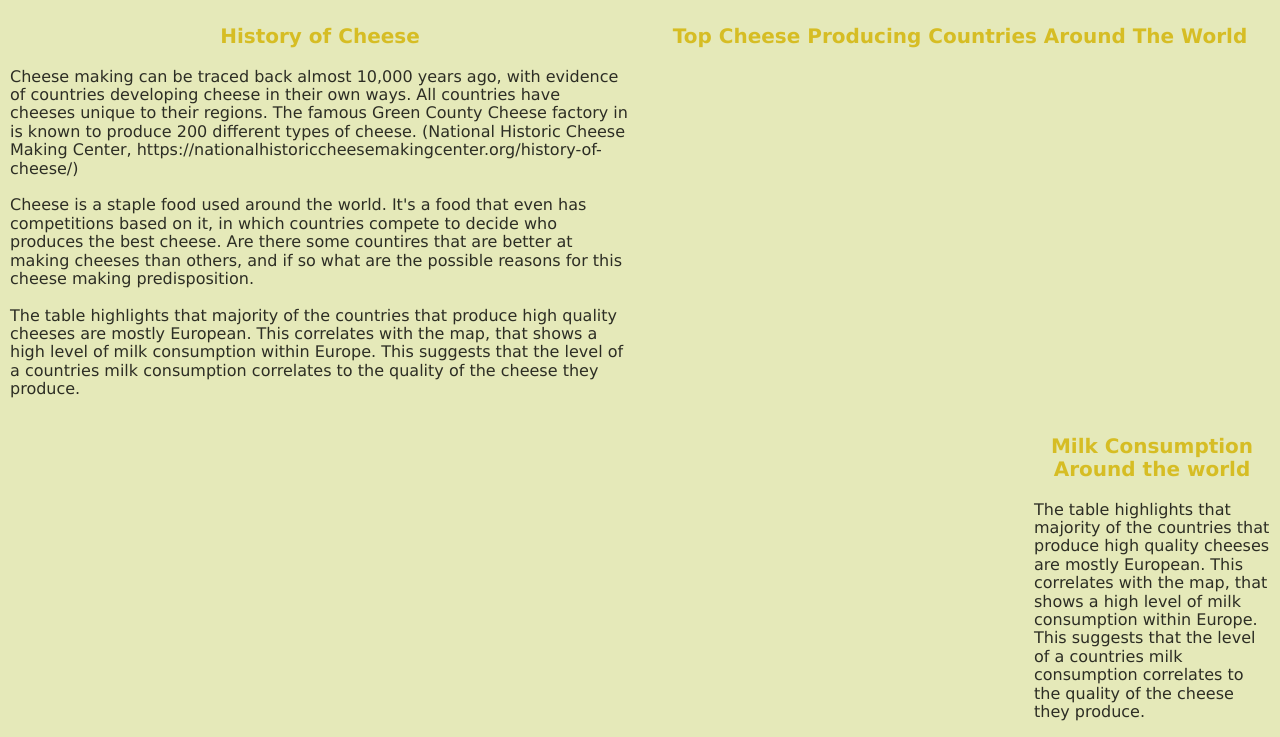
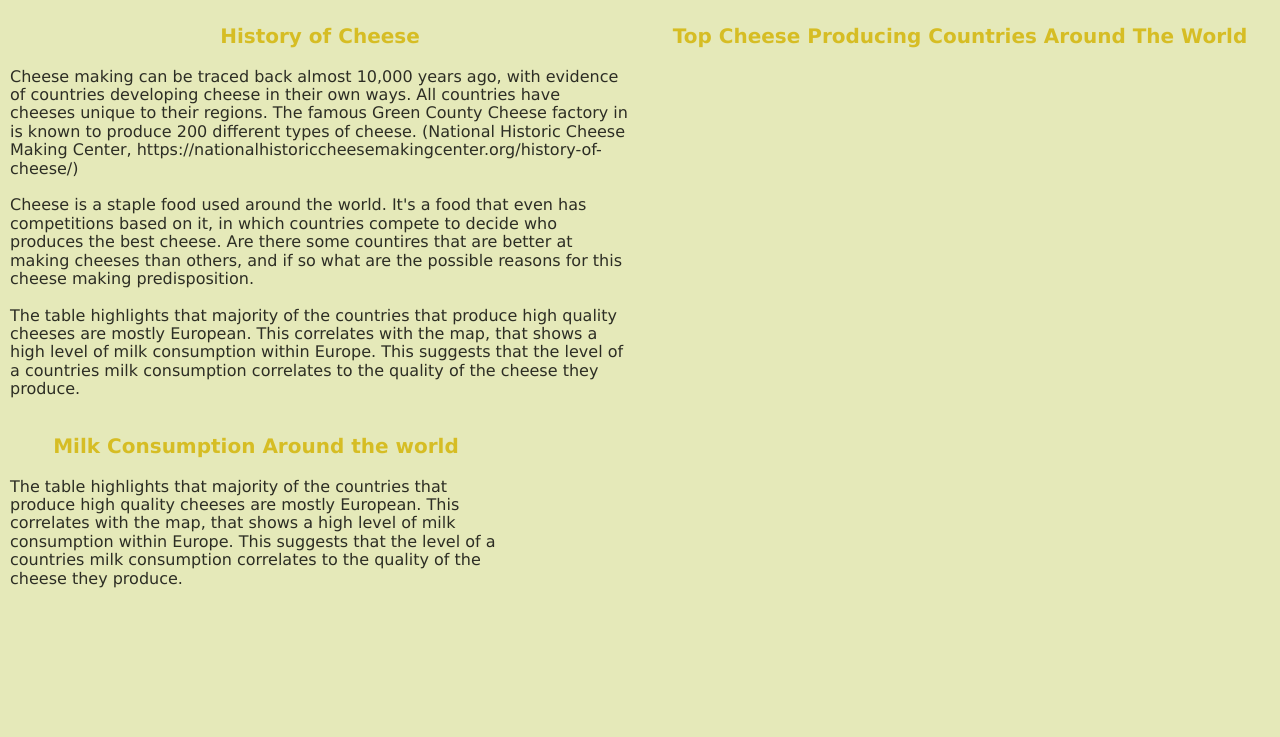
Before and after one commit to TheLegend2770/Assignment2_FIT3179, a plain HTML site: page index.html in a window 1280 px wide. Shown: the part 95-832 px from the top of the page. After the commit the page ends 800 px from the top, so only its background shows below. Drawn offline with nearby package versions, Linux system fonts and the light colour scheme; a script that the page names is missing.

Commit message:
Add files via upload

```diff
--- a/index.html
+++ b/index.html
@@ -66,7 +66,7 @@
                 </script>
         </div>
 
-        <div class="pure-u-1-5">
+        <div class="pure-u-2-5">
             <div id="text_div">
                 <h3>Milk Consumption Around the world</h3>
                     <p>
```
